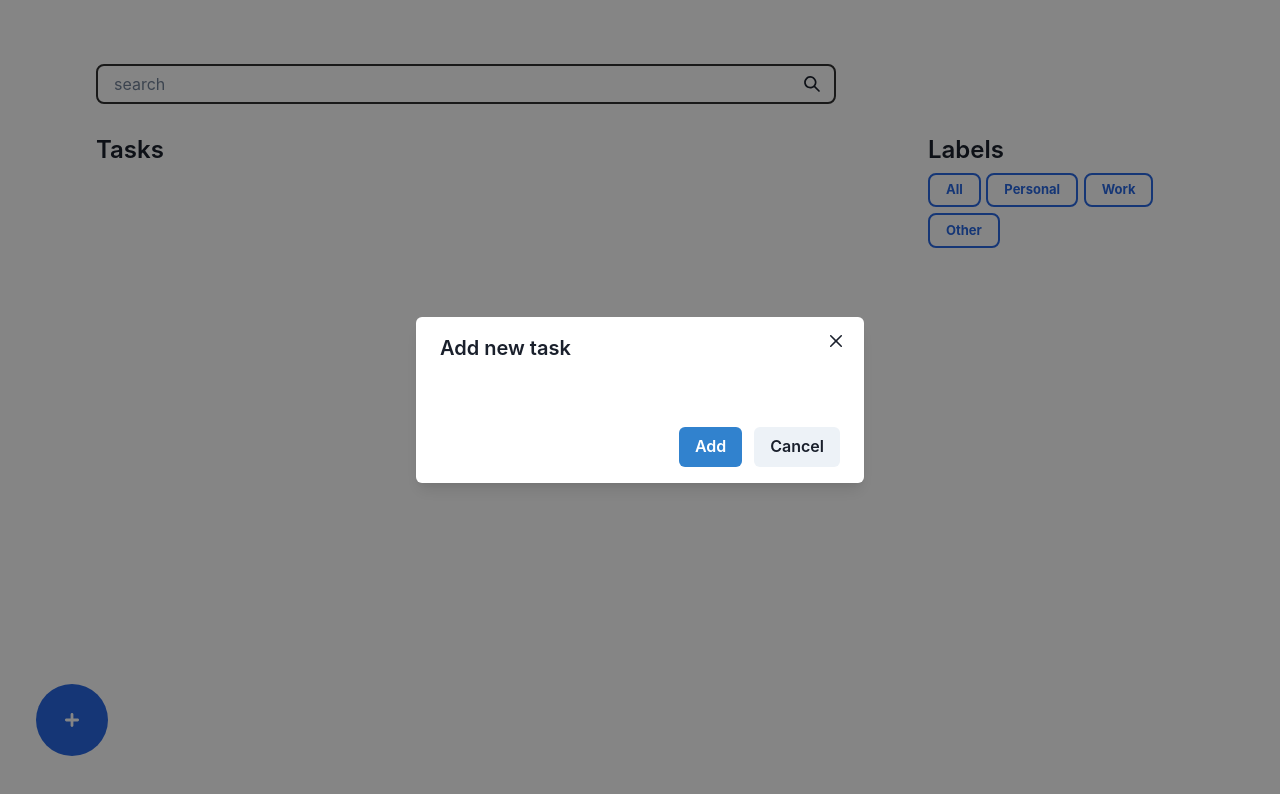
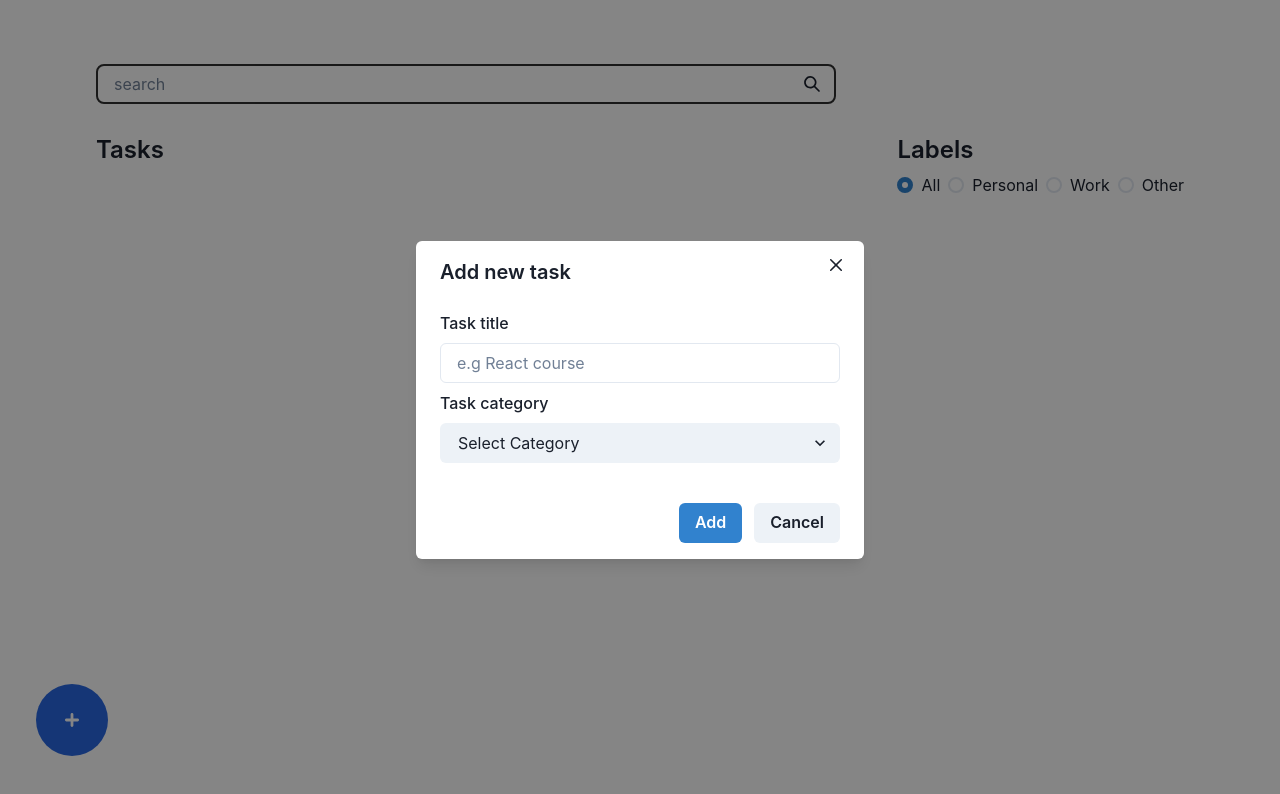
Before and after one commit to nonchain/storybook-sample, a React (Vite) app: page / in a window 1280 px wide. Both pictures are taken after a click on the button 72 px from the left and 720 px from the top of the page. Shown: the top 794 px of the page. Built offline with nearby package versions, Linux system fonts and the light colour scheme.

Commit message:
define add and edit functionality

```diff
--- a/package.json
+++ b/package.json
@@ -19,6 +19,7 @@
     "framer-motion": "^10.12.4",
     "react": "^18.2.0",
     "react-dom": "^18.2.0",
+    "react-hook-form": "^7.43.9",
     "vite-aliases": "^0.11.0",
     "zustand": "^4.3.7"
   },
--- a/src/App.tsx
+++ b/src/App.tsx
@@ -3,7 +3,11 @@ import React, { useState } from "react";
 import {
   Box,
   Button,
+  FormControl,
+  Text,
+  FormLabel,
   Heading,
+  Input,
   Modal,
   ModalBody,
   ModalCloseButton,
@@ -11,6 +15,7 @@ import {
   ModalFooter,
   ModalHeader,
   ModalOverlay,
+  Select,
   Stack,
 } from "@chakra-ui/react";
 import { useStore } from "./app/stor";
@@ -22,13 +27,90 @@ import LabelsList from "./components/label/LabelsList";
 // Files
 import { labelsListData } from "./components/constants/labels-data";
 
+type task = {
+  id: string;
+  title: string;
+  category: string;
+  date: string;
+};
+
 function App() {
-  const { tasks, addNewTask, modalType, setModalType, modalIsOpen, openModal, closeModal } = useStore();
+  const [isError, setIsError] = useState<boolean>(false);
+  const {
+    tasks,
+    filteredCategory,
+    addNewTask,
+    updateTask,
+    modalType,
+    setModalType,
+    modalIsOpen,
+    openModal,
+    closeModal,
+    selectedTask
+  } = useStore();
+
+
+  const taskList = filteredCategory === "all" ? [...tasks] : tasks?.filter(task => task?.category === filteredCategory)
 
   const onOpenAddTaskModal = () => {
     setModalType("add-task");
     openModal();
+  };
+
+  const taskHandler = (actionType: string, data: task) => {
+    const task = actionType === "add-task" ? ({
+      id: data.id,
+      title: data?.title,
+      category: data.category,
+      state: "incomplete",
+      date: data.date,
+    }) : ({
+      id: selectedTask?.id,
+      title: data?.title,
+      category: data?.category || "no-category",
+      state: "incomplete",
+      date: selectedTask?.title,
+    })
+    console.log(
+      actionType,
+      {
+        task
+      }
+    );
+    actionType === "add-task" ? addNewTask({
+      id: data.id,
+      title: data?.title,
+      category: data.category  || "no-category",
+      state: "incomplete",
+      date: data.date,
+    }) : updateTask({
+      id: selectedTask?.id,
+      title: data?.title,
+      category: data?.category || "no-category",
+      state: "incomplete",
+      date: selectedTask?.title,
+    });
   }
+
+  const onSubmit = (event) => {
+    event.preventDefault();
+    const taskName = event?.target?.taskName?.value;
+    const category = event?.target?.category?.value;
+
+    if (taskName.length < 3) return setIsError(true);
+    setIsError(false);
+
+    const currentDate = new Date().toLocaleDateString();
+
+    taskHandler(modalType, {
+      id: `${Math.floor(Math.random() * 100) + 1}`,
+      title: taskName,
+      category: category,
+      date: currentDate,
+    });
+
+    closeModal();
+  };
 
   return (
     <React.Fragment>
@@ -45,13 +127,47 @@ function App() {
             {modalType === "add-task" ? "Add new task" : "Edit task"}
           </ModalHeader>
           <ModalCloseButton />
-          <ModalBody pb={6}></ModalBody>
+          <ModalBody pb={6}>
+            <form onSubmit={onSubmit} id="task-from">
+              <Stack gap="0.5rem">
+                <FormControl>
+                  <FormLabel>Task title</FormLabel>
+                  <Input
+                    defaultValue={modalType === "add-task" ? "" : selectedTask?.title}
+                    name="taskName"
+                    type="text"
+                    placeholder="e.g React course"
+                  />
+                  {isError && (
+                    <Text mt="0.24rem" fontWeight="600" fontSize=".812rem" color="red.500">
+                      Enter at least 3 character
+                    </Text>
+                  )}
+                </FormControl>
+                <FormControl>
+                  <FormLabel>Task category</FormLabel>
+                  <Select
+                    defaultValue={modalType === "add-task" ? "" : selectedTask?.category}
+                    name="category"
+                    variant="filled"
+                    placeholder="Select Category"
+                  >
+                    <option value="personal">Personal</option>
+                    <option value="work">Work</option>
+                    <option value="other">Other</option>
+                  </Select>
+                </FormControl>
+              </Stack>
+            </form>
+          </ModalBody>
 
           <ModalFooter>
-            <Button colorScheme="blue" mr={3}>
+            <Button type="submit" colorScheme="blue" mr={3} form="task-from">
               {modalType === "add-task" ? "Add" : "Update"}
             </Button>
-            <Button onClick={closeModal}>Cancel</Button>
+            <Button type="button" onClick={closeModal}>
+              Cancel
+            </Button>
           </ModalFooter>
         </ModalContent>
       </Modal>
@@ -70,7 +186,7 @@ function App() {
               <Heading as="h2" fontSize="1.5rem" fontWeight="600">
                 Tasks
               </Heading>
-              <TaskList type="desktop" tasks={tasks} />
+              <TaskList type="desktop" tasks={taskList} />
             </Stack>
 
             <Stack flex={1} direction="column">
@@ -82,11 +198,7 @@ function App() {
           </Stack>
         </Stack>
 
-        <FabButton
-          size="medium"
-          type="primary"
-          onClick={onOpenAddTaskModal}
-        />
+        <FabButton size="medium" type="primary" onClick={onOpenAddTaskModal} />
       </Box>
     </React.Fragment>
   );
--- a/src/components/label/Label.tsx
+++ b/src/components/label/Label.tsx
@@ -1,9 +1,11 @@
 // Libraries
 import { useState } from "react";
 import { Stack, Text } from "@chakra-ui/react";
+import { useStore } from "../../app/stor";
 
 type propsType = {
   state: string;
+  id: string;
   title: string;
 };
 
@@ -20,14 +22,18 @@ const stateTypes: { [key: string]: object } = {
   },
 };
 
-function Label({ state, title }: propsType) {
+function Label({ title }: propsType) {
   const [selectLabel, setSelectLabel] = useState<string>("unselected");
+  const { filterTheTasks } = useStore();
+
+  const onSelectLabelHandler = () => {
+    setSelectLabel(selectLabel === "unselected" ? "selected" : "unselected")
+    filterTheTasks(title)
+  }
 
   return (
     <Stack
-      onClick={() =>
-        setSelectLabel(selectLabel === "unselected" ? "selected" : "unselected")
-      }
+      onClick={onSelectLabelHandler}
       sx={{
         "&.chakra-stack": { margin: 0 },
         width: "max-content",
--- a/src/components/label/LabelsList.tsx
+++ b/src/components/label/LabelsList.tsx
@@ -1,17 +1,29 @@
 // Libraries
-import { Stack } from "@chakra-ui/react"
-import Label from "./Label"
+import {
+  HStack,
+  Radio,
+  RadioGroup,
+} from "@chakra-ui/react";
+import { useStore } from "../../app/stor";
 
 type propsType = {
-  labels: {id: string; title: string;}[],
+  labels: { id: string; title: string }[];
+};
+
+function LabelsList({ labels }: propsType) {
+  const { filterTheTasks } = useStore();
+
+  return (
+    <RadioGroup defaultValue="all">
+      <HStack spacing="8px">
+        {labels?.map((label) =>
+          <Radio onChange={()=> filterTheTasks(label?.id)} key={label?.id} id={label?.id} value={label?.id}>
+            {label?.title}
+          </Radio>
+        )}
+      </HStack>
+    </RadioGroup>
+  );
 }
 
-function LabelsList({ labels }: propsType) {
-  return (
-    <Stack direction="row" flexWrap="wrap" gap="0.35rem">
-      {labels?.map((label) => <Label key={label?.id} state="unselected" title={label?.title}/>)}
-    </Stack>
-  )
-}
-
-export default LabelsList
+export default LabelsList;
--- a/src/components/search-bar/SearchBar.tsx
+++ b/src/components/search-bar/SearchBar.tsx
@@ -1,6 +1,8 @@
 // Libraries
+import { useState } from "react";
 import { Input, Stack } from "@chakra-ui/react";
 import { SearchIcon } from "@chakra-ui/icons";
+import { useStore } from "../../app/stor";
 
 type propsType = {
   type: string;
@@ -35,6 +37,14 @@ const typeVariants: { [key: string]: object } = {
 };
 
 function SearchBar({ type, hasIcon }: propsType) {
+  const [searchQuery, setSearchQuery] = useState<string>();
+  const { searchTasks } = useStore();
+
+  const onSearchQueryHandler = (event)=> {
+    setSearchQuery(event?.target?.value);
+    searchTasks(event?.target?.value)
+  }
+
   return (
     <Stack direction="row" alignItems="center" position="relative">
       <Input
@@ -43,6 +53,8 @@ function SearchBar({ type, hasIcon }: propsType) {
           ...typeVariants[type],
         }}
         placeholder="search"
+        value={searchQuery}
+        onChange={onSearchQueryHandler}
       />
       {hasIcon && (
         <SearchIcon position="absolute" right={hasIcon ? "1rem" : "auto"} />
--- a/src/components/tasks/TaskListItem.tsx
+++ b/src/components/tasks/TaskListItem.tsx
@@ -23,12 +23,13 @@ const taskState: { [key: string]: boolean } = {
   complete: true,
 };
 function TaskListItem({ id, title, category, state, date }: propsType) {
-  const { removeTask, setModalType, openModal, closeModal } = useStore();
+  const { removeTask, setModalType, openModal, setSelectedTask } = useStore();
 
   const createdDate = new Date(date).toLocaleDateString();
 
   const onOpenEditTaskModal = () => {
     setModalType("edit-task");
+    setSelectedTask({ id, title, category, state, date })
     openModal();
   }
 
--- a/src/features/handel-tasks/taskSlice.ts
+++ b/src/features/handel-tasks/taskSlice.ts
@@ -1,7 +1,7 @@
 type task = {
   id: string;
   title: string;
-  category: "personal" | "work" | "other";
+  category: "personal" | "work" | "other" | "no-category";
   state: "complete" | "incomplete";
   date: string;
 };
@@ -17,6 +17,9 @@ const readTasksFromStorage = () => {
 
 export const useTask = (set) => ({
   tasks: readTasksFromStorage(),
+  filteredCategory: "all",
+  selectedTask: {},
+  setSelectedTask: (task: task) => set(()=> ({selectedTask: task})),
   addNewTask: (taskData: task) =>
     set((state: { tasks: task[] }) => {
       localStorage.setItem(
@@ -33,4 +36,32 @@ export const useTask = (set) => ({
 
       return { tasks: newTaskList };
     }),
+  updateTask: (newTask: task) =>
+    set(() => {
+      const taskListData = localStorage.getItem("tasks");
+
+      if (taskListData) {
+        const taskListArray = JSON.parse(taskListData);
+        taskListArray.forEach((task: task) => {
+          if (task.id === newTask.id) {
+            task.title = newTask.title;
+            task.category = newTask.category;
+          }
+        });
+        localStorage.setItem("tasks", JSON.stringify(taskListArray));
+        return { tasks: taskListArray };
+      }
+    }),
+  filterTheTasks: (taskCategory: "all" | "personal" | "work" | "other") =>
+    set(() => ({ filteredCategory: taskCategory })),
+  searchTasks: (query: string) =>
+    set((state: { tasks: task[] }) => {
+      console.log(query);
+      const allTasks = state.tasks;
+      const searchResult = allTasks.filter((task) =>
+        task.title.startsWith(query)
+      );
+
+      return { asks: searchResult };
+    }),
 });
```
Also changed, not shown: 1 other file (tests, documents, lock files or other folders).
